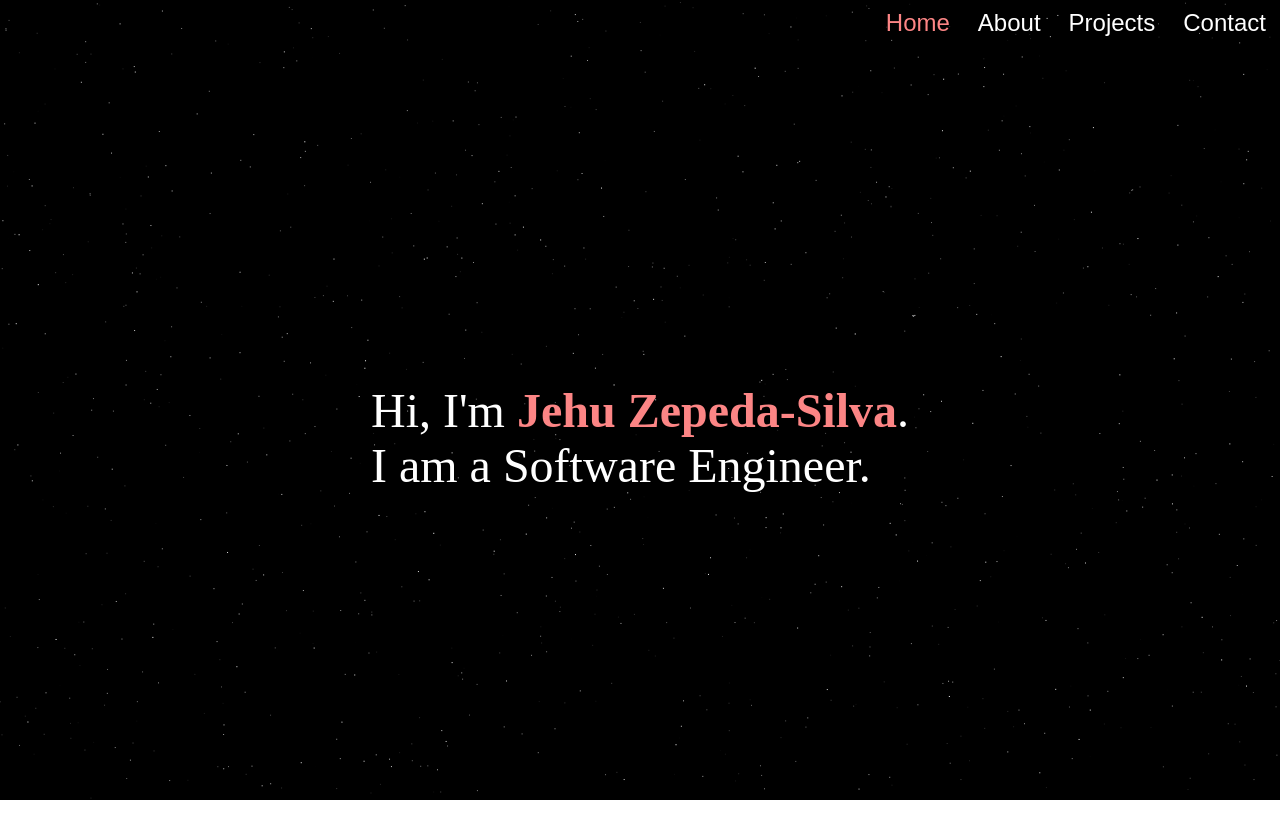
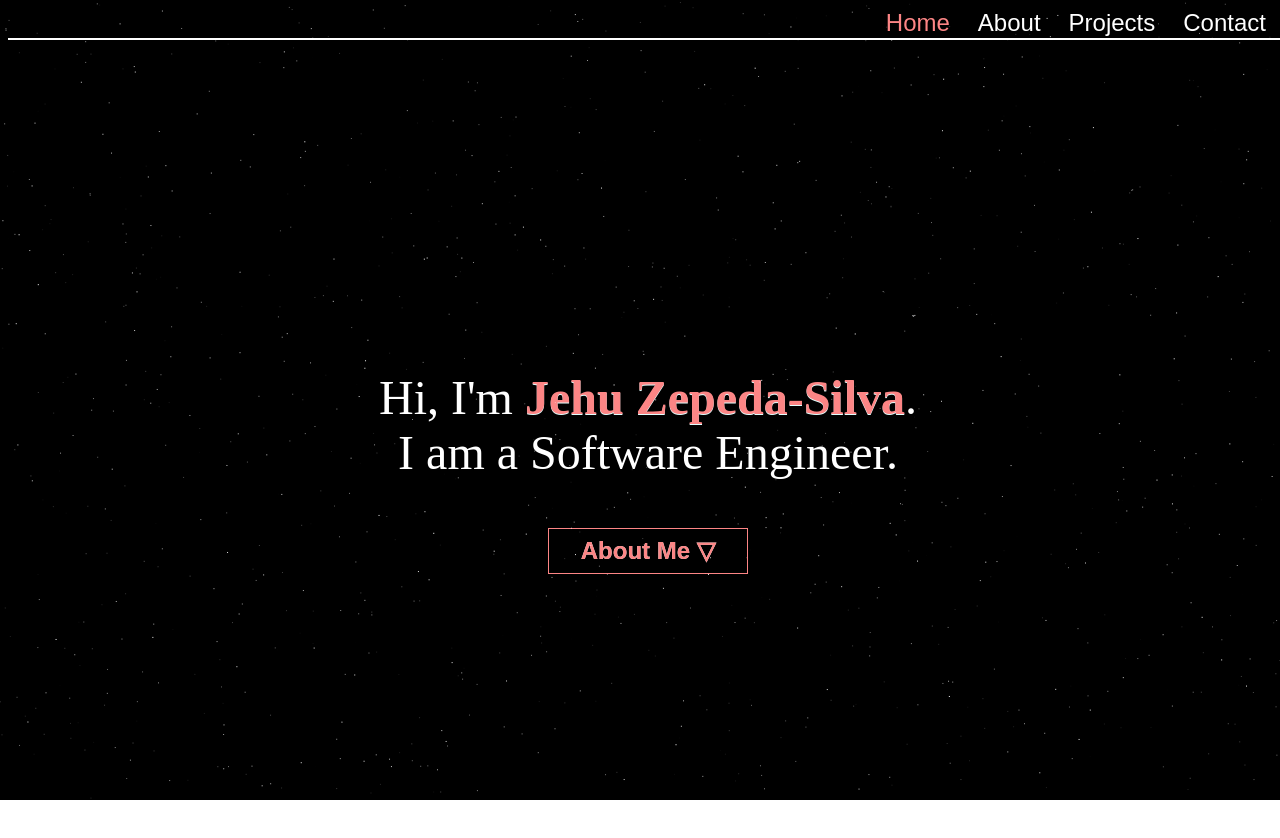
Before and after one commit to jehuzepedasilva2/personal-website, a React app: page / in a window 1280 px wide. After the commit the page ends 816 px from the top, so only its background shows below. Built offline with nearby package versions, Linux system fonts and the light colour scheme; the HTML template or start-up script is replaced by a standard one.

Commit message:
finshed intro page

```diff
--- a/src/App.jsx
+++ b/src/App.jsx
@@ -1,10 +1,10 @@
-import Homepage from './Homepage.jsx'
+import Page from './Page.jsx'
 import Starfield from './StarsBackground.jsx'
 
 export default function App() {
   return (
     <div className='App'>
       <Starfield />
-      <Homepage />
+      <Page />
     </div>);
 }
--- a/src/Homepage.jsx
+++ /dev/null
@@ -1,23 +0,0 @@
-import './homepage.css'
-import NavBar from './NavBar';
-import { projects, personalInfo } from './data';
-
-function LoadPage() {
-  return (
-    <div className='front'>
-      <p className='intro-text'>
-        Hi, I'm <span>{personalInfo.name}</span>. <br></br>
-        I am a {personalInfo.title}.
-      </p>
-    </div>
-  );
-}
-
-export default function Homepage() {
-  return (
-    <div>
-      <NavBar />
-      <LoadPage />
-    </div>
-  );
-}
--- a/src/NavBar.jsx
+++ b/src/NavBar.jsx
@@ -3,10 +3,13 @@ import './navbar.css';
 export default function NavBar() {
   return (
     <div className="nav-bar">
-      <button className='selected'>Home</button>
-      <button>About</button>
-      <button>Projects</button>
-      <button>Contact</button>
+      <div className="buttons">
+        <button className='selected'>Home</button>
+        <button>About</button>
+        <button>Projects</button>
+        <button>Contact</button>
+      </div>
+      <div className='line'></div>
     </div>
   );
 }
--- /dev/null
+++ b/src/Page.jsx
@@ -0,0 +1,40 @@
+import './page.css'
+import NavBar from './NavBar';
+import { projects, personalInfo } from './data';
+
+function IntroPage() {
+  return (
+    <div className='intro-page'>
+      <p className='intro-text'>
+        Hi, I'm <span className='glitch-button-text' data-text={personalInfo.name}>{personalInfo.name}</span>. <br></br>
+        I am a {personalInfo.title}.
+      </p>
+      <button>
+        <h1 className='glitch-button-text' data-text='About Me ▽'>
+          About Me ▽
+        </h1>
+      </button>
+    </div>
+  );
+}
+
+function AboutMe() {
+  return (
+    <div className='about-page'>
+      <div className='about-heading'>
+        About
+      </div>
+    </div>
+  );
+}
+
+export default function Page() {
+  return (
+    <div>
+      <NavBar />
+      <div className='section intro'><IntroPage /></div>
+      <div className='section about-me'><AboutMe/></div>
+      <div className='section projects'></div>
+    </div>
+  );
+}
--- a/src/homepage.css
+++ /dev/null
@@ -1,16 +0,0 @@
-.front {
-  height: 100vh;
-  display: flex;
-  justify-content: center;
-  align-items: center;
-}
-
-.intro-text {
-  color: var(--primary-font-color);
-  font-size: var(--font-size-1);
-}
-
-.intro-text > span {
-  font-weight: bold;
-  color: var(--other-font-color);
-}
--- a/src/index.css
+++ b/src/index.css
@@ -5,12 +5,16 @@
 :root {
   --primary-font-color: #FFFFFF;
   --other-font-color: #fc8585;
+  --accent-color: rgb(129, 128, 128);
   --font-size-1: 3rem;
   --font-size-2: 1.5rem;
 }
 
-
-html {
-  height: 100%;
-  width: 100%;
+#root {
+  width: 100vw;
+  height: 100vh;
+  /* scroll-snap-points-y: repeat(300px); */
+  scroll-snap-type: y mandatory;
+  scroll-snap-type: mandatory;
+  overflow: auto;
 }
--- a/src/navbar.css
+++ b/src/navbar.css
@@ -1,10 +1,25 @@
 .nav-bar {
+  position: fixed;
+  top: 0;
+  width: 100%;
+  background-color: black;
+  padding-top: 0.5rem;
+  z-index: 2;
+}
+
+.line {
+  width: 100%;
+  border: 1px solid var(--primary-font-color);
+}
+
+.buttons {
   display: flex;
   justify-content: flex-end;
   gap: 1rem;
+  padding-right: 1rem;
 }
 
-.nav-bar button {
+.buttons button {
   border: none;
   background: none;
   color: var(--primary-font-color);
--- /dev/null
+++ b/src/page.css
@@ -0,0 +1,102 @@
+.section {
+  display: flex;
+  padding: 2.5rem;
+  justify-content: center;
+  width: 100vw;
+  height: 100vh;
+  scroll-snap-align: start;
+}
+
+.intro-page {
+  height: 100vh;
+  display: flex;
+  flex-direction: column;
+  justify-content: center;
+  align-items: center;
+}
+
+.intro-text {
+  color: var(--primary-font-color);
+  font-size: var(--font-size-1);
+  text-align: center;
+}
+
+.intro-text > span.glitch-button-text {
+  font-weight: bold;
+  font-size: var(--font-size-1);
+  color: var(--other-font-color);
+}
+
+.intro-page button {
+  background: none;
+  border: 1px solid var(--other-font-color);
+  padding: 0.5rem 2rem;
+  cursor: pointer;
+}
+
+.glitch-button-text {
+  padding: 0;
+  margin: 0;
+  font-size: var(--font-size-2);
+  color: var(--other-font-color);
+  position: relative;
+}
+
+.glitch-button-text:hover {
+  opacity: 0.9;
+  text-shadow: 0px -5px #ec2225, 0px 5px #00c2cb, -5px 0px #ec2225, 5px 0px #00c2cb;
+}
+
+.glitch-button-text::before {
+  content: attr(data-text);
+  position: absolute;
+  top: 0;
+  left: 0;
+  color: #e0ffff;
+  z-index: -1;
+}
+
+.glitch-button-text:hover::before {
+  animation: animate 100ms ease-in-out backwards;
+  z-index: 1;
+}
+
+@keyframes animate{
+  0%, 100%{
+    top: -7px;
+    left: 0;
+    opacity: 1;
+  }
+  20%{
+    top: 0;
+    left: -10px;
+    opacity: 0.7;
+  }
+  40%{
+    top: 7px;
+    left: 0;
+    opacity: 0.2;
+  }
+  60%{
+    top: 0;
+    left: 10px;
+    opacity: 0.3;
+  }
+  80%{
+    top: 0;
+    left: 0;
+    opacity: 0.9;
+  }
+}
+
+/* ---- about page ----- */
+
+.about-page {
+  display: flex;
+  flex-direction: column;
+}
+
+.about-heading {
+  font-size: var(--font-size-1);
+  color: var(--primary-font-color);
+}
```
Also changed, not shown: src/assets/arrow-down-circle-svgrepo-com.svg (added).
